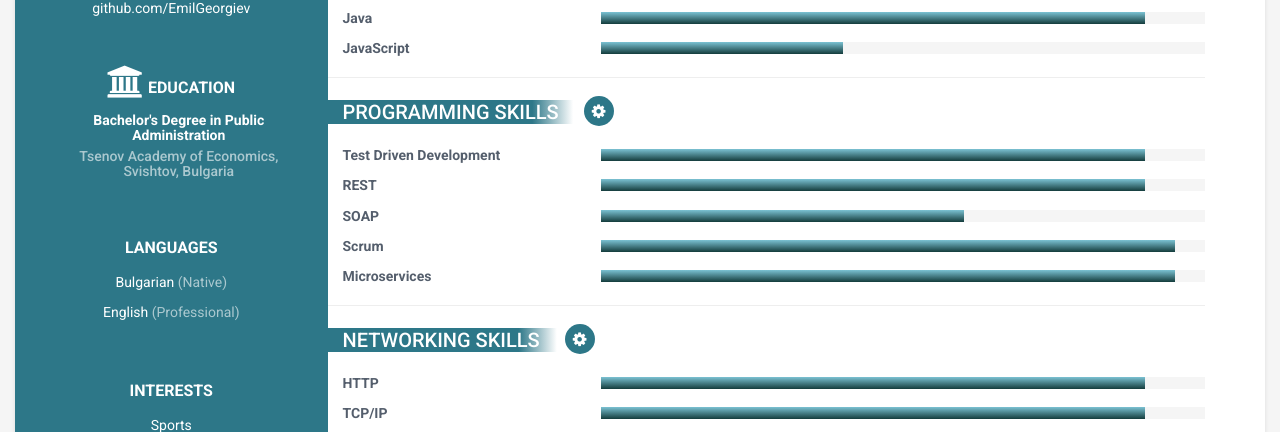
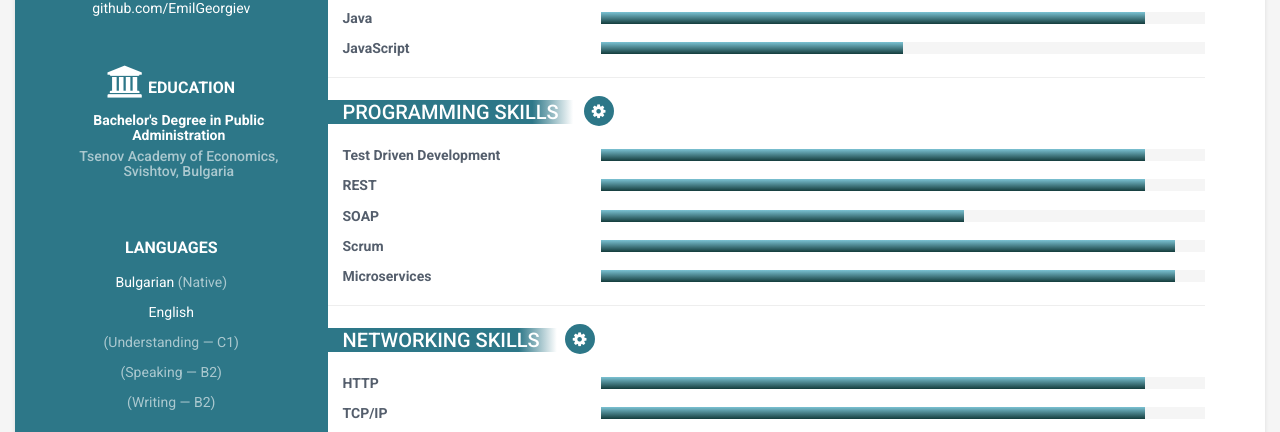
Before and after one commit to EmilGeorgiev/EmilGeorgiev.github.io, a plain HTML site: page index.html in a window 1280 px wide. Shown: the part 520-952 px from the top of the page. Drawn offline with Linux system fonts and the light colour scheme.

Commit message:
change languages level

```diff
--- a/index.html
+++ b/index.html
@@ -63,7 +63,10 @@
                 <h2 class="container-block-title">Languages</h2>
                 <ul class="list-unstyled interests-list">
                     <li>Bulgarian <span class="lang-desc">(Native)</span></li>
-                    <li>English <span class="lang-desc">(Professional)</span></li>
+                    <li>English</li>
+                    <li><span class="lang-desc">(Understanding — C1)</span></li>
+                    <li><span class="lang-desc">(Speaking — B2)</span></li>
+                    <li><span class="lang-desc">(Writing — B2)</span></li>
                 </ul>
             </div><!--//interests-->
 
@@ -131,9 +134,9 @@
                     </div><!--//item-->
 
                     <div class="item">
-                        <h3 class="level-title">JavaScript</h3>
+                        <h3 class="level-title">JavaScript </h3>
                         <div class="level-bar">
-                            <div class="level-bar-inner" data-level="40%">
+                            <div class="level-bar-inner" data-level="50%">
                             </div>
                         </div><!--//level-bar-->
                     </div><!--//item-->
@@ -265,7 +268,7 @@
                     <div class="item">
                         <h3 class="level-title">React.js</h3>
                         <div class="level-bar">
-                            <div class="level-bar-inner" data-level="50%">
+                            <div class="level-bar-inner" data-level="30%">
                             </div>
                         </div><!--//level-bar-->
                     </div><!--//item-->
@@ -273,7 +276,7 @@
                     <div class="item">
                         <h3 class="level-title">Angular.js</h3>
                         <div class="level-bar">
-                            <div class="level-bar-inner" data-level="50%">
+                            <div class="level-bar-inner" data-level="30%">
                             </div>
                         </div><!--//level-bar-->
                     </div><!--//item-->
```
